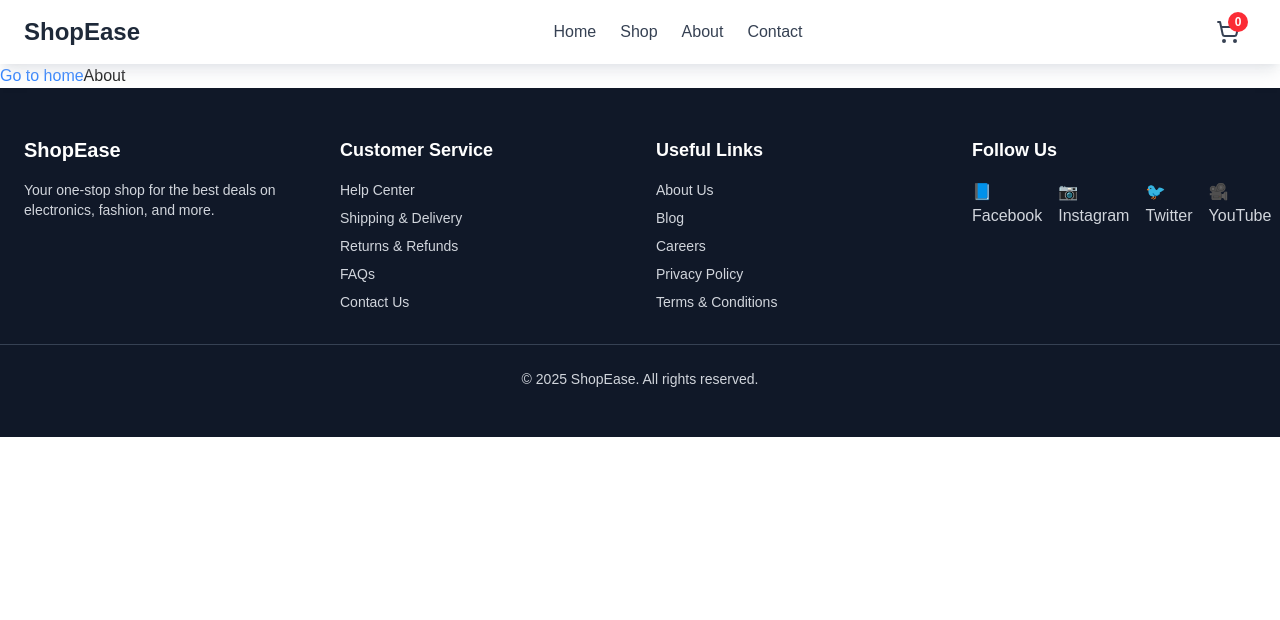
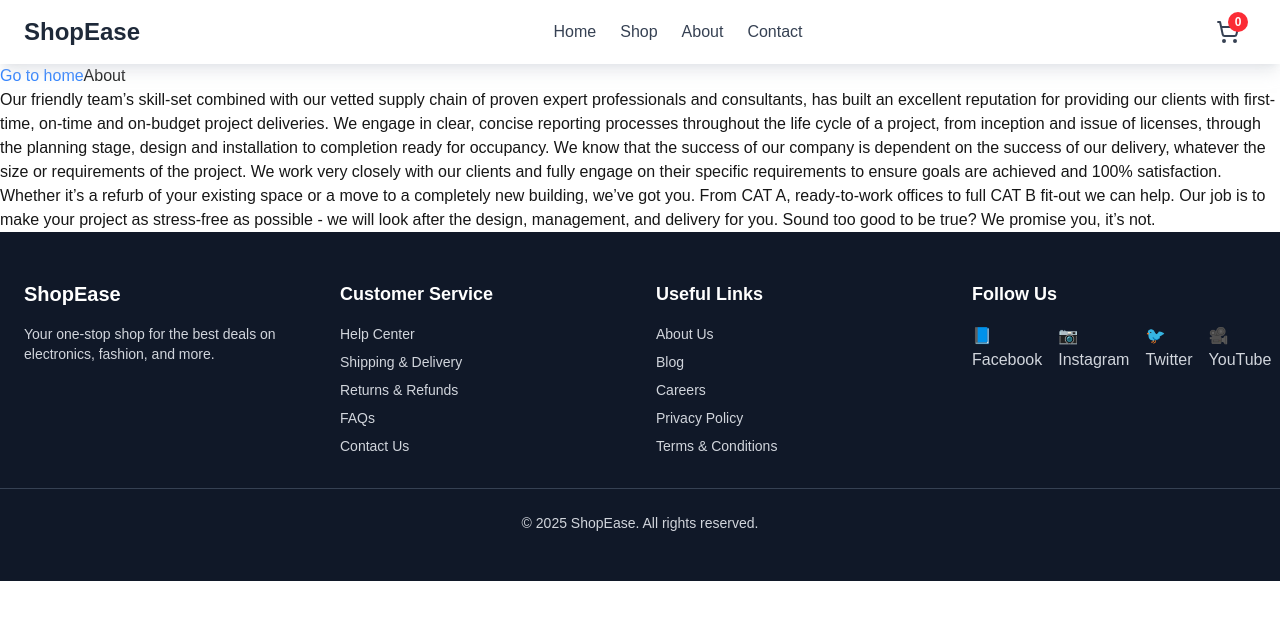
Before and after one commit to fcogboji/fcogboji1, a Next.js app: page /about in a window 1280 px wide. Shown: the top 620 px of the page. Built offline with nearby package versions, Linux system fonts and the light colour scheme.

Commit message:
Update page.tsx
about page updated

```diff
--- a/src/app/about/page.tsx
+++ b/src/app/about/page.tsx
@@ -4,7 +4,17 @@
   return (
     <div>
         <Link className="text-blue-500" href="/">Go to home</Link>
-      About
+                About
+                <p>Our friendly team’s skill-set combined with our vetted supply chain of proven expert professionals and consultants, has built an excellent reputation for providing our clients with first-time, on-time and on-budget project deliveries.
+
+                We engage in clear, concise reporting processes throughout the life cycle of a project, from inception and issue of licenses, through the planning stage, design and installation to completion ready for occupancy.
+
+                We know that the success of our company is dependent on the success of our delivery, whatever the size or requirements of the project. We work very closely with our clients and fully engage on their specific requirements to ensure goals are achieved and 100% satisfaction.
+
+                Whether it’s a refurb of your existing space or a move to a completely new building, we’ve got you. From CAT A, ready-to-work offices to full CAT B fit-out we can help. Our job is to make your project as stress-free as possible - we will look after the design, management, and delivery for you.
+
+                Sound too good to be true?
+We promise you, it’s not.</p>
     </div>
   );
 }
```
